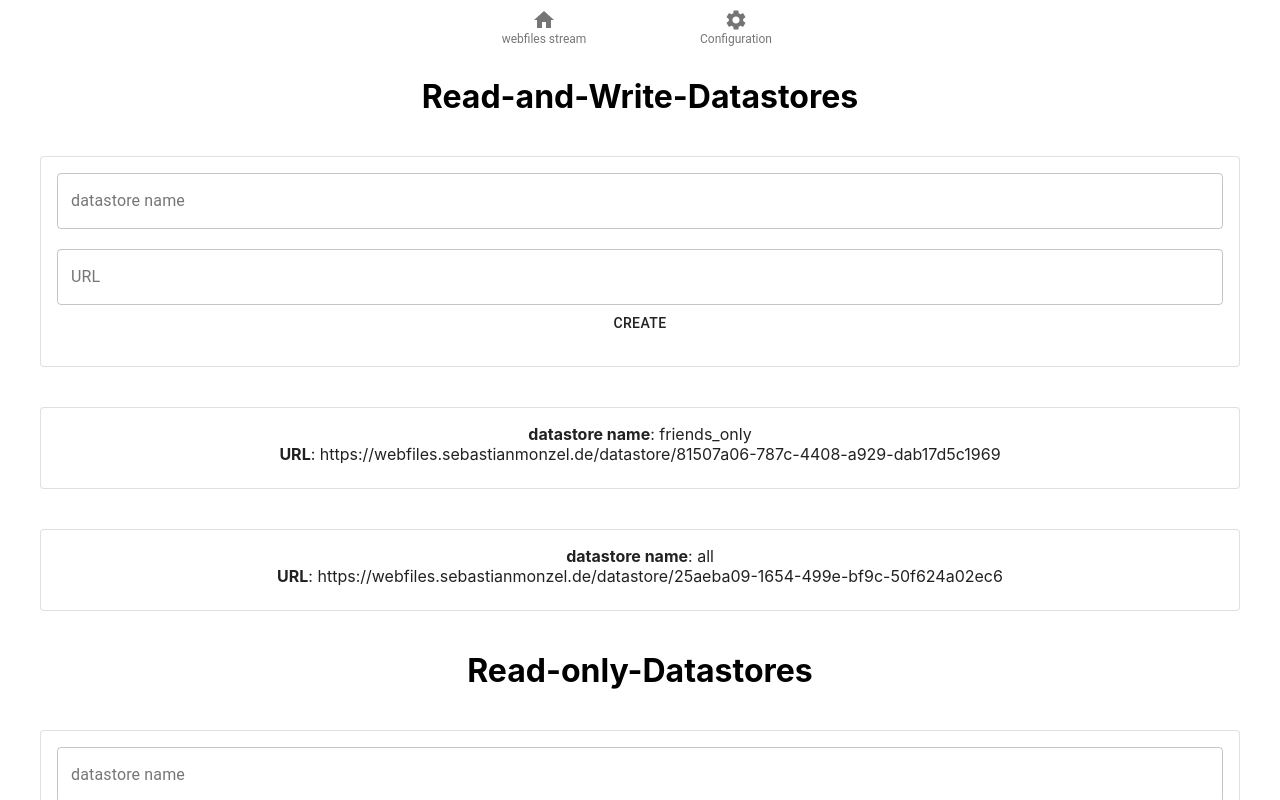
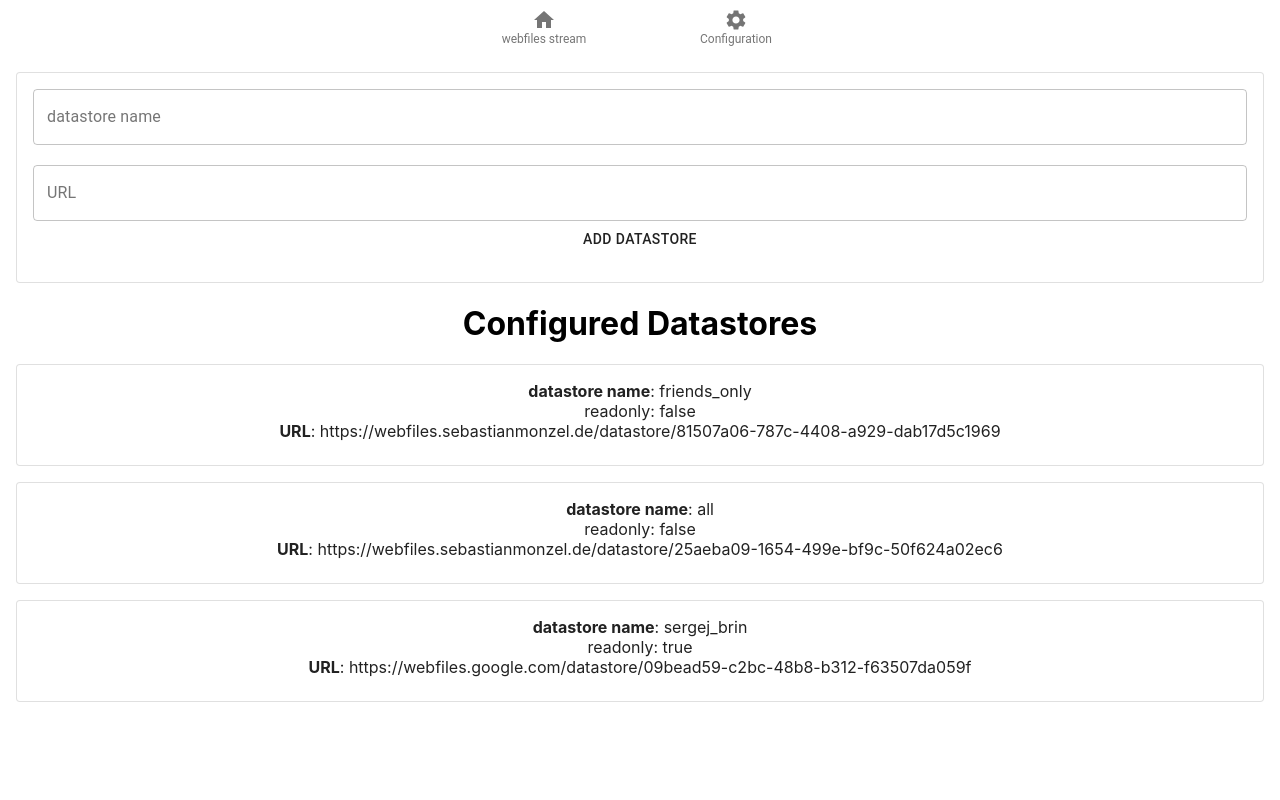
Before and after one commit to sebastianmonzel/github-webifles-framework-steam-ui, a React (Create React App) app: page /webfileconfiguration in a window 1280 px wide. Shown: the top 800 px of the page. Built offline with nearby package versions, Linux system fonts and the light colour scheme.

Commit message:
introduced axios for restcalls / some other improvements

```diff
--- a/package.json
+++ b/package.json
@@ -8,6 +8,7 @@
     "@testing-library/jest-dom": "^4.2.4",
     "@testing-library/react": "^9.5.0",
     "@testing-library/user-event": "^7.2.1",
+    "axios": "^0.21.1",
     "history": "^5.0.0",
     "react": "^16.13.1",
     "react-dom": "^16.13.1",
--- a/src/components/configuration/Configuration.js
+++ b/src/components/configuration/Configuration.js
@@ -8,13 +8,20 @@ class Configuration extends Component {
     render() {
         return (
             <div>
-                <h1>Read-and-Write-Datastores</h1>
                 <DatastoreInput />
-                <DatastoreConfiguration name={"friends_only"} url={"https://webfiles.sebastianmonzel.de/datastore/81507a06-787c-4408-a929-dab17d5c1969"}/>
-                <DatastoreConfiguration name={"all"} url={"https://webfiles.sebastianmonzel.de/datastore/25aeba09-1654-499e-bf9c-50f624a02ec6"}/>
-                <h1>Read-only-Datastores</h1>
-                <DatastoreInput />
-                <DatastoreConfiguration name={"sergej_brin"} url={"https://webfiles.google.com/datastore/09bead59-c2bc-48b8-b312-f63507da059f"}/>
+                <h1>Configured Datastores</h1>
+                <DatastoreConfiguration
+                    name={"friends_only"}
+                    readonly={false}
+                    url={"https://webfiles.sebastianmonzel.de/datastore/81507a06-787c-4408-a929-dab17d5c1969"}/>
+                <DatastoreConfiguration
+                    name={"all"}
+                    readonly={false}
+                    url={"https://webfiles.sebastianmonzel.de/datastore/25aeba09-1654-499e-bf9c-50f624a02ec6"}/>
+                <DatastoreConfiguration
+                    name={"sergej_brin"}
+                    readonly={true}
+                    url={"https://webfiles.google.com/datastore/09bead59-c2bc-48b8-b312-f63507da059f"}/>
             </div>
         );
     }
--- a/src/components/configuration/DatastoreConfiguration.js
+++ b/src/components/configuration/DatastoreConfiguration.js
@@ -9,9 +9,10 @@ class DatastoreConfiguration extends Component {
 
     render() {
         return (
-            <Box m={5}>
+            <Box marginTop={0} marginLeft={2} marginRight={2} marginBottom={2}>
                 <Card variant="outlined">
                     <CardContent><b>datastore name</b>: {this.props.name}<br />
+                        readonly: {this.props.readonly.toString()}<br />
                         <b>URL</b>: {this.props.url}</CardContent>
                 </Card>
             </Box>
--- a/src/components/configuration/DatastoreInput.js
+++ b/src/components/configuration/DatastoreInput.js
@@ -11,12 +11,12 @@ class DatastoreInput extends Component {
 
     render() {
         return (
-            <Box component={"div"} m={5}>
+            <Box component={"div"} m={2}>
                 <Card variant="outlined">
                     <CardContent>
                         <TextField variant="outlined" fullWidth={true} label={"datastore name"} value={this.props.name} /><br/><br />
                         <TextField variant="outlined" fullWidth={true} label={"URL"} value={this.props.url} /><br />
-                        <Button>Create</Button>
+                        <Button>Add Datastore</Button>
                     </CardContent>
                 </Card>
             </Box>
--- a/src/components/webfilesstream/WebfileStream.js
+++ b/src/components/webfilesstream/WebfileStream.js
@@ -9,19 +9,18 @@ class WebfileStream extends Component {
 
     render() {
         return (
-            <Box m={6}>
+            <Box>
                 <WebfileStreamInput />
-                <WebfileStreamEntry test={'content'}/>
-                <WebfileStreamEntry test={'2'}/>
-                <WebfileStreamEntry test={'3'}/>
-                <WebfileStreamEntry test={'4'}/>
-                <WebfileStreamEntry test={'5'}/>
-                <WebfileStreamEntry test={'6'}/>
+                <WebfileStreamEntry content={'Beautiful Entry ❤ - content'}/>
+                <WebfileStreamEntry content={'Beautiful Entry ❤ - 2'}/>
+                <WebfileStreamEntry content={'Beautiful Entry ❤ - 3'}/>
+                <WebfileStreamEntry content={'Beautiful Entry ❤ - 4'}/>
+                <WebfileStreamEntry content={'Beautiful Entry ❤ - 5'}/>
+                <WebfileStreamEntry content={'Beautiful Entry ❤ - 6'}/>
             </Box>
         );
     }
 
-
 }
 
 export default WebfileStream;
--- a/src/components/webfilesstream/WebfileStreamEntry.js
+++ b/src/components/webfilesstream/WebfileStreamEntry.js
@@ -5,17 +5,18 @@ import Button from "@material-ui/core/Button";
 import Card from "@material-ui/core/Card";
 import Box from "@material-ui/core/Box";
 import CardContent from "@material-ui/core/CardContent";
+import GetAppIcon from '@material-ui/icons/GetApp';
 
 
 class WebfileStreamEntry extends Component {
 
     render() {
         return (
-            <Box component="div" m={5}>
+            <Box component="div" marginTop={2} marginLeft={2} marginRight={2} marginBottom={0}>
                 <Card variant="outlined">
                     <CardContent>
-                        Beautiful Entry ❤ - {this.props.test}<br />
-                        <Button href={'test'} color="primary">Download webfile</Button>
+                        {this.props.content}<br />
+                        <Button href={'link'} color="primary" startIcon={<GetAppIcon />}>Download webfile</Button>
                     </CardContent>
                 </Card>
             </Box>
--- a/src/components/webfilesstream/WebfileStreamInput.js
+++ b/src/components/webfilesstream/WebfileStreamInput.js
@@ -5,22 +5,51 @@ import Button from "@material-ui/core/Button";
 import Box from "@material-ui/core/Box";
 import Select from "@material-ui/core/Select";
 import MenuItem from "@material-ui/core/MenuItem";
+import axios from "axios";
 
 
 class WebfileStreamInput extends Component {
 
+    constructor(props) {
+        super(props);
+        this.props = props;
+
+        this.state = {datastore: ''};
+        this.doChange = this.doChange.bind(this);
+        this.doSave = this.doSave.bind(this);
+
+    }
+
     render() {
         return (
-            <Box component="div" m={5}>
+            <Box component="div" m={2}>
                 <TextField fullWidth={true} variant="outlined" label={"Message"} multiline />
                 datastore:
-                <Select labelId="label" id="select">
-                    <MenuItem value="10">friends_only</MenuItem>
-                    <MenuItem value="20">all</MenuItem>
+                <Select onChange={this.doChange} labelId="label" id="select">
+                    <MenuItem value="friends_only">friends_only</MenuItem>
+                    <MenuItem value="all">all</MenuItem>
                 </Select><br />
-                <Button>Save</Button>
+                <Button onClick={this.doSave}>Save</Button>
             </Box>
         );
+    }
+
+    doChange(e) {
+        this.setState({datastore: e.target.value});
+    }
+
+    doSave() {
+
+        axios({
+            method: 'post',
+            url: '/login',
+            data: {
+                datastore: this.state.datastore,
+                lastName: 'Williams'
+            }
+        });
+
+        console.log("save");
     }
 }
 
```
Also changed, not shown: 1 other file (tests, documents, lock files or other folders).
